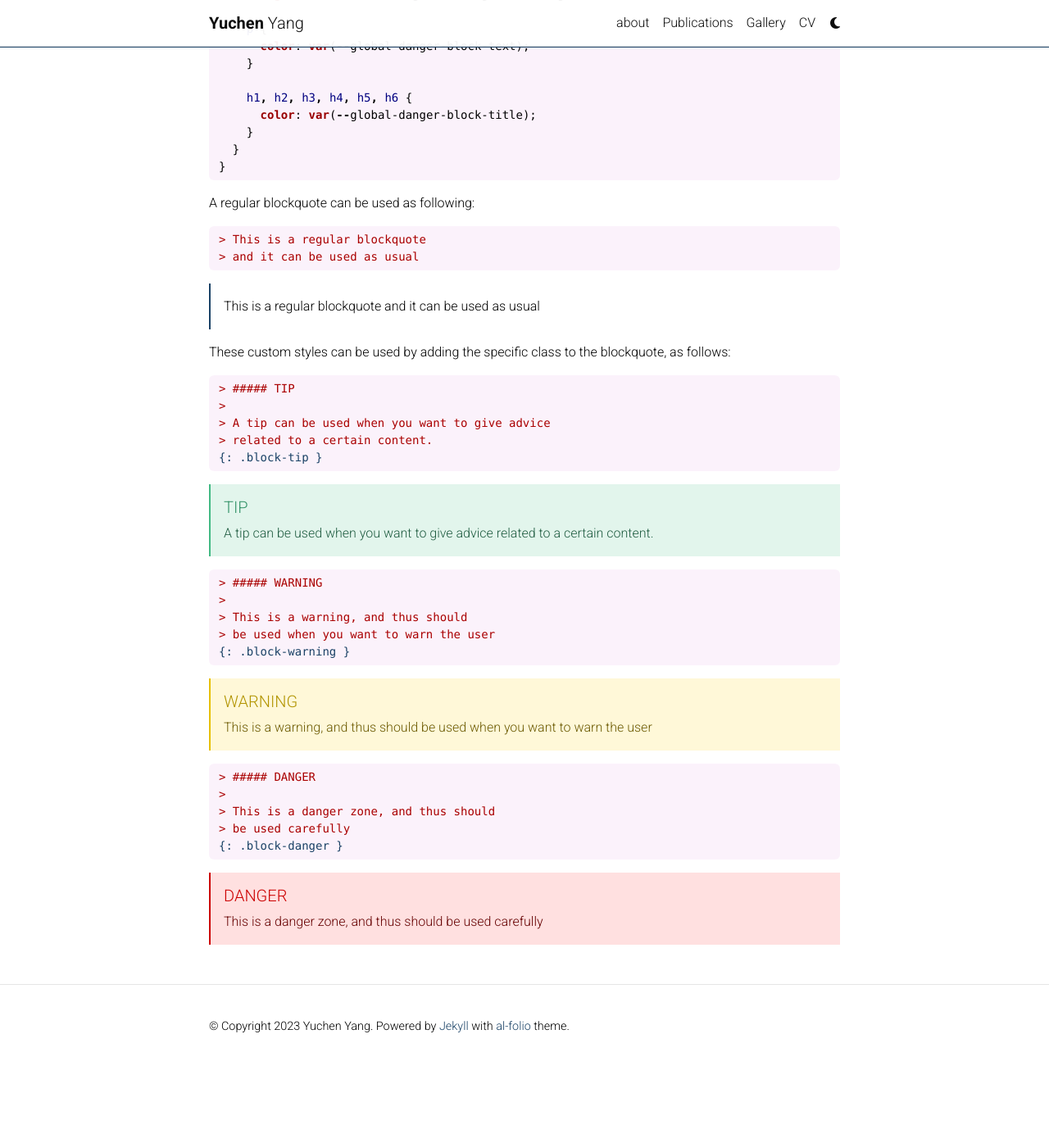
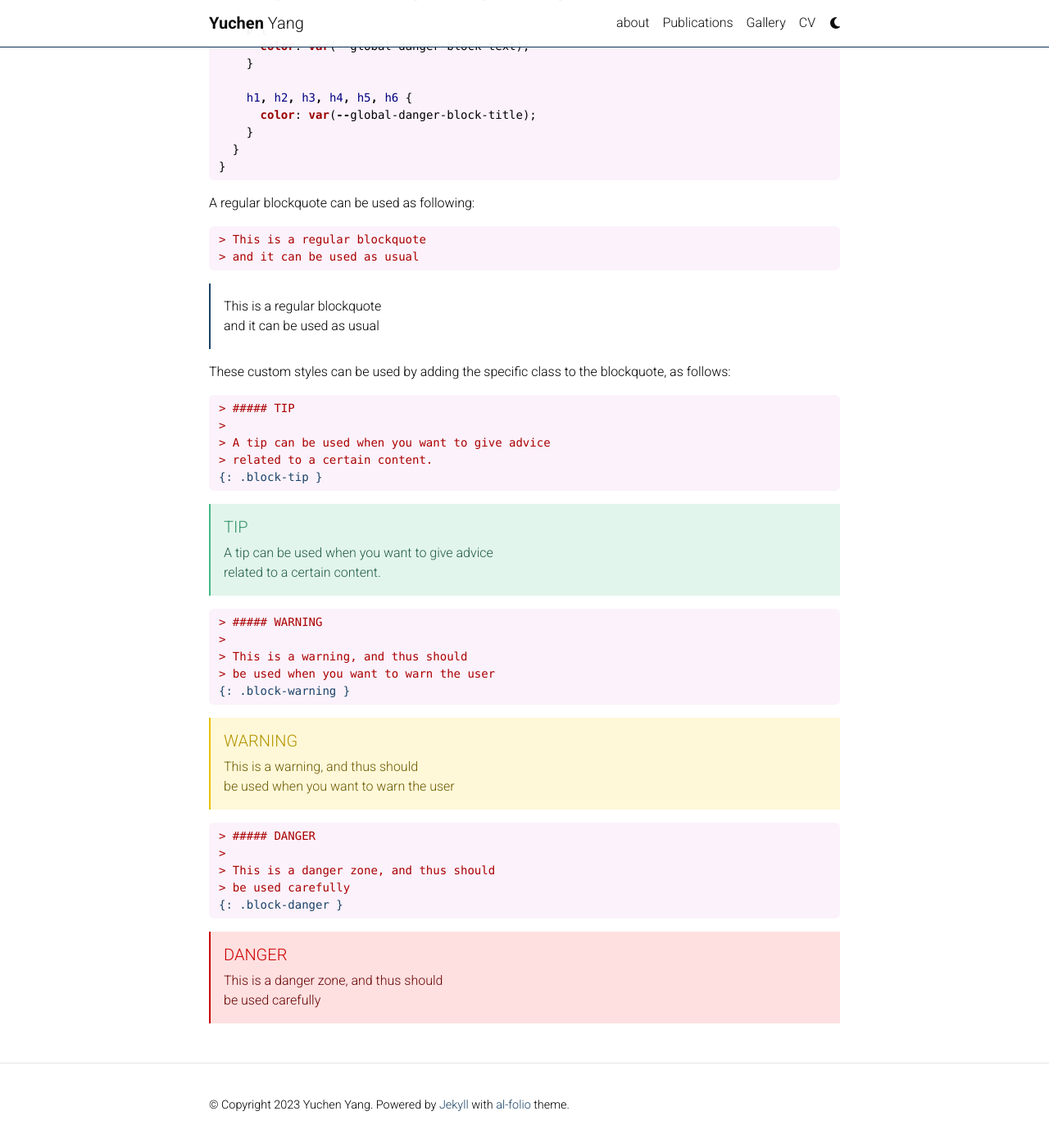
Before and after one commit to Charrrrrlie/Charrrrrlie.github.io, a Jekyll site: the page built from _posts/2023-05-12-custom-blockquotes.md, in a window 1280 px wide and 1400 px high, scrolled down 996 px. Shown: the top 1395 px of the window at 82% size. Built offline with Jekyll 4.4.1, drawn with Linux system fonts in a browser that asks for light colours; comment, search, counter and statistics services are not loaded; a style sheet for code colours, icons or effects is not loaded; before the commit the page ends 2300 px from its top, so only the background shows below that.

Commit message:
final process

```diff
--- a/_config.yml
+++ b/_config.yml
@@ -16,8 +16,8 @@
 lang: en # the language of your site (for example: en, fr, cn, ru, etc.)
 icon: favicon-32x32.png  # the emoji used as the favicon (alternatively, provide image name in /assets/img/)
 
-url: https://alshedivat.github.io # the base hostname & protocol for your site
-baseurl: /al-folio # the subpath of your site, e.g. /blog/
+url: https://Charrrrrlie.github.io # the base hostname & protocol for your site
+baseurl: /Charrrrrlie.github.io # the subpath of your site, e.g. /blog/
 last_updated: false # set to true if you want to display last updated in the footer
 impressum_path:  # set to path to include impressum link in the footer, use the same path as permalink in a page, helps to conform with EU GDPR
 
--- a/_layouts/about.html
+++ b/_layouts/about.html
@@ -74,9 +74,9 @@
           {%- endif %}
 
           <!-- Footer -->
-          <!-- <div>
+          <div>
             <script type='text/javascript' id='clustrmaps' src='//cdn.clustrmaps.com/map_v2.js?cl=ffffff&w=400&t=tt&d=LE7jZHWhl4f124PN78jIa66jh4x6jWvW7r8270x1hYg&co=7990a0&cmo=679ad3&cmn=9fdb78'></script>
-          </div> -->
+          </div>
         </article>
 
 </div>
--- a/_sass/_base.scss
+++ b/_sass/_base.scss
@@ -69,6 +69,7 @@
 
   p {
     margin-bottom: 0;
+    white-space: pre-wrap;
   }
 
   /* Tips, warnings, and dangers blockquotes */
```
